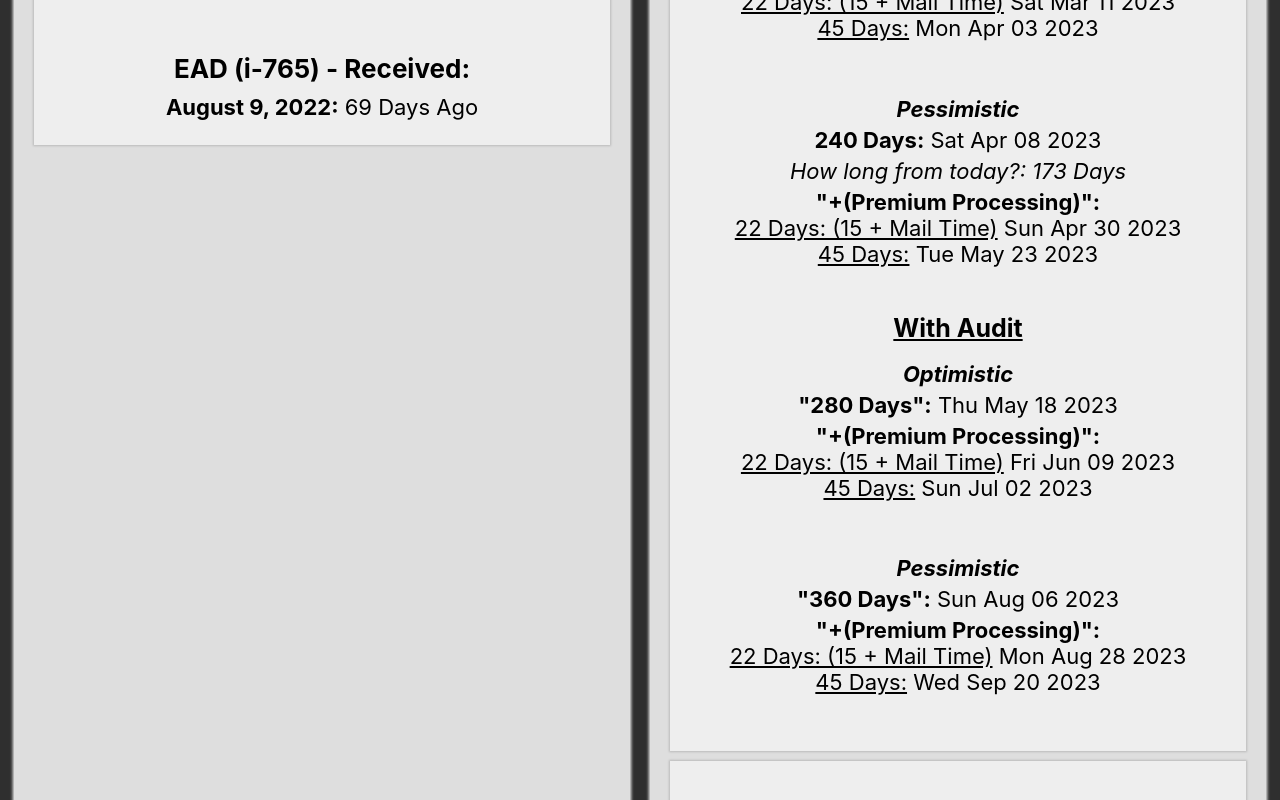
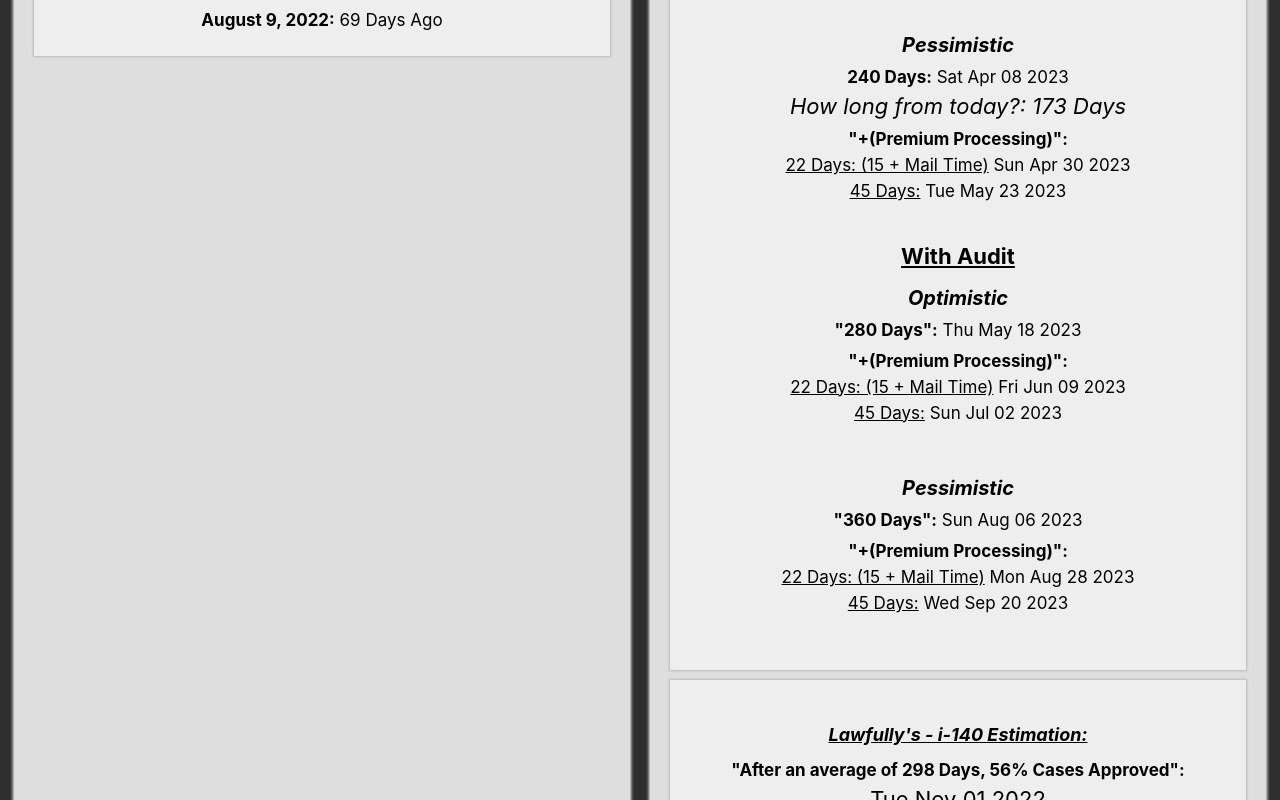
Before and after one commit to santialur/immiclock, a React (Create React App) app: page / in a window 1280 px wide. Shown: the part 440-1240 px from the top of the page. Built offline with nearby package versions, Linux system fonts and the light colour scheme.

Commit message:
Fix styles

```diff
--- a/src/index.css
+++ b/src/index.css
@@ -14,12 +14,20 @@ code {
 
 p {
   margin: 5px 0;
-  font-size: 12px;
+  font-size: 17px;
+}
+
+span {
+  font-size: 17px;
+}
+
+b {
+  font-size: 17px;
 }
 
 h1 {
-  margin: 10px 0;
-  font-size: 25px;
+  margin: 5px 0;
+  font-size: 22px;
   text-decoration: underline;
   /* margin-left: 20px;
   text-align: left; */
@@ -27,14 +35,14 @@ h1 {
 
 h2 {
   margin-bottom: 5px;
-  font-size: 22px;
+  font-size: 20px;
   font-style: italic;
   /* margin-left: 50px; */
 }
 
 h3 {
   font-style: italic;
-  font-size: 20px;
+  font-size: 19px;
   text-decoration: underline;
   font-weight: 400;
   margin: 8px 0;
@@ -42,4 +50,7 @@ h3 {
 
 h4 {
   margin-bottom: 10px;
+  font-style: italic;
+  text-decoration: underline;
+  font-size: 18px;
 }
```
